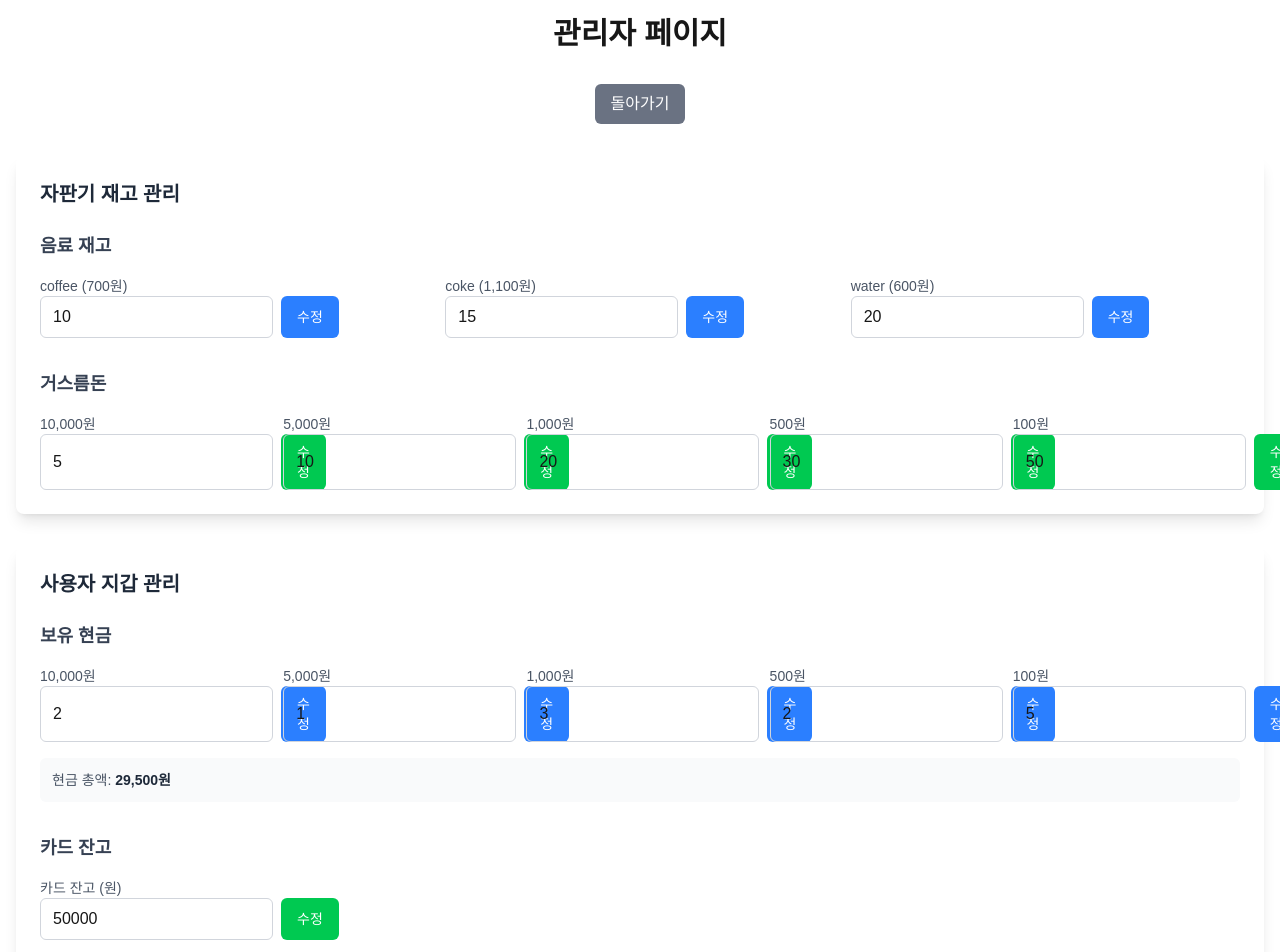
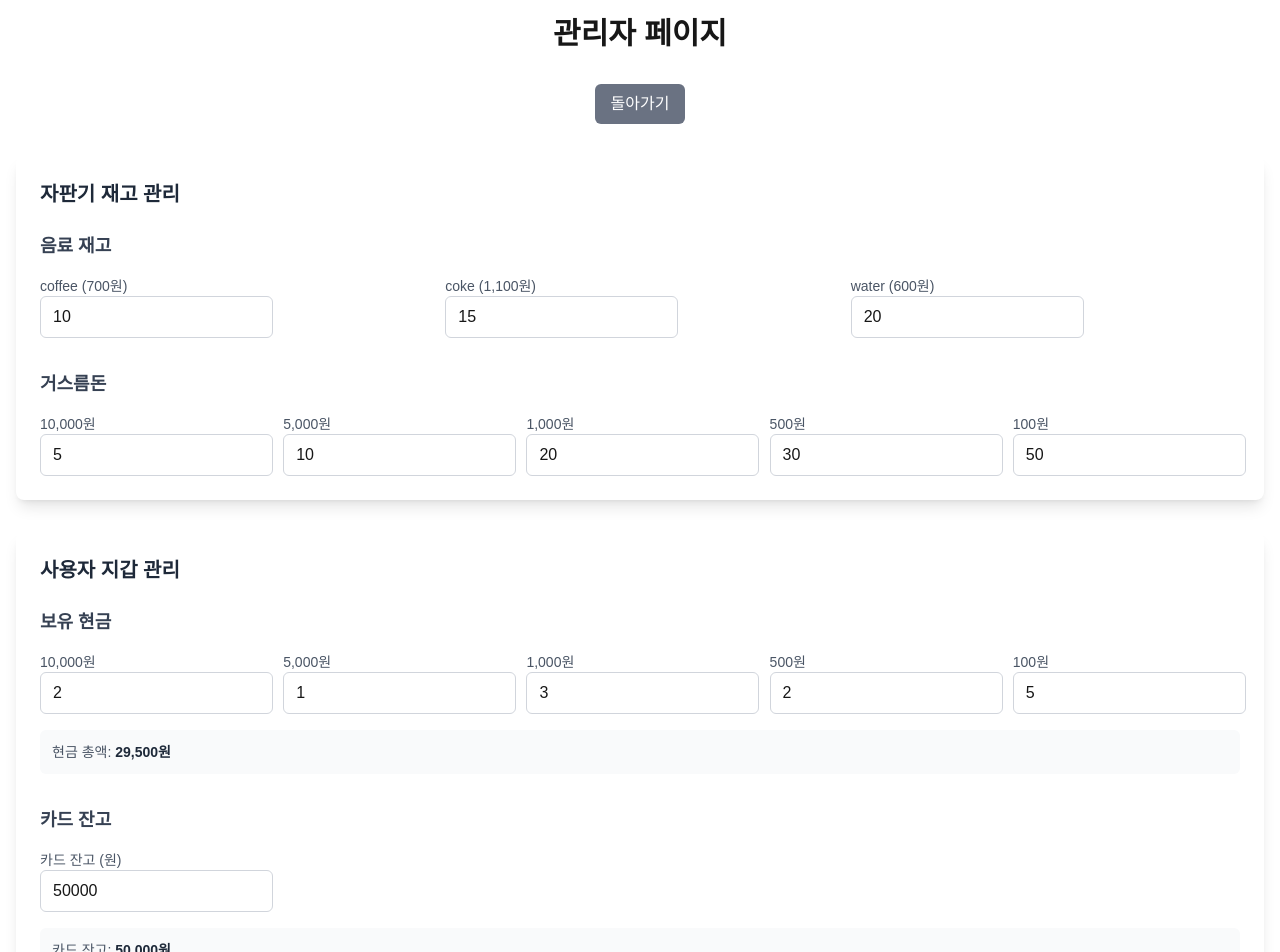
Before and after one commit to student513/johyeongjun-vending-machine, a Next.js app: page /admin in a window 1280 px wide. Shown: the top 952 px of the page. Built offline with nearby package versions, Linux system fonts and the light colour scheme.

Commit message:
remove: 불필요한 버튼 삭제
관리자모드 input에서 직접 값을 변경할 수 있게 변경

```diff
--- a/src/app/components/inventory-editor.tsx
+++ b/src/app/components/inventory-editor.tsx
@@ -142,7 +142,6 @@ export default function InventoryEditor() {
         <ProductInputGroup
           products={products}
           onUpdate={handleInventoryUpdate}
-          buttonVariant="action"
         />
       </div>
 
@@ -152,7 +151,6 @@ export default function InventoryEditor() {
         <MoneyInputGroup
           moneyUnits={moneyUnits}
           onUpdate={handleChangeUpdate}
-          buttonVariant="success"
         />
       </div>
     </div>
--- a/src/app/components/ui/input-with-button.tsx
+++ b/src/app/components/ui/input-with-button.tsx
@@ -6,8 +6,8 @@ interface InputWithButtonProps {
   label: string;
   value: number;
   onChange: (value: number) => void;
-  onButtonClick: () => void;
-  buttonText: string;
+  onButtonClick?: () => void;
+  buttonText?: string;
   buttonVariant?: "primary" | "secondary" | "action" | "success";
   buttonSize?: "sm" | "md" | "lg";
   min?: number;
@@ -47,6 +47,7 @@ export const InputWithButton: React.FC<InputWithButtonProps> = ({
           disabled={disabled}
           className="flex-1"
         />
+        {buttonText && onButtonClick && (
           <Button
             variant={buttonVariant}
             size={buttonSize}
@@ -55,6 +56,7 @@ export const InputWithButton: React.FC<InputWithButtonProps> = ({
           >
             {buttonText}
           </Button>
+        )}
       </div>
     </div>
   );
--- a/src/app/components/ui/money-input-group.tsx
+++ b/src/app/components/ui/money-input-group.tsx
@@ -8,14 +8,12 @@ interface MoneyInputGroupProps {
     count: number;
   }>;
   onUpdate: (value: number, newCount: number) => void;
-  buttonVariant?: "primary" | "secondary" | "action" | "success";
   className?: string;
 }
 
 export const MoneyInputGroup: React.FC<MoneyInputGroupProps> = ({
   moneyUnits,
   onUpdate,
-  buttonVariant = "action",
   className,
 }) => {
   return (
@@ -28,9 +26,6 @@ export const MoneyInputGroup: React.FC<MoneyInputGroupProps> = ({
           label={label}
           value={count}
           onChange={(newCount) => onUpdate(value, newCount)}
-          onButtonClick={() => onUpdate(value, count)}
-          buttonText="수정"
-          buttonVariant={buttonVariant}
         />
       ))}
     </div>
--- a/src/app/components/ui/product-input-group.tsx
+++ b/src/app/components/ui/product-input-group.tsx
@@ -10,14 +10,12 @@ interface Product {
 interface ProductInputGroupProps {
   products: Product[];
   onUpdate: (productName: string, newQuantity: number) => void;
-  buttonVariant?: "primary" | "secondary" | "action" | "success";
   className?: string;
 }
 
 export const ProductInputGroup: React.FC<ProductInputGroupProps> = ({
   products,
   onUpdate,
-  buttonVariant = "action",
   className,
 }) => {
   return (
@@ -28,9 +26,6 @@ export const ProductInputGroup: React.FC<ProductInputGroupProps> = ({
           label={`${name} (${price.toLocaleString()}원)`}
           value={quantity}
           onChange={(newQuantity) => onUpdate(name, newQuantity)}
-          onButtonClick={() => onUpdate(name, quantity)}
-          buttonText="수정"
-          buttonVariant={buttonVariant}
         />
       ))}
     </div>
--- a/src/app/components/wallet-editor.tsx
+++ b/src/app/components/wallet-editor.tsx
@@ -39,10 +39,13 @@ export default function WalletEditor() {
     }));
   };
 
-  // 카드 잔고 업데이트
-  const handleCardBalanceUpdate = () => {
-    const difference = cardBalance - userMoney.card.balance;
-    updateCardBalance(difference);
+  // 카드 잔고 업데이트 (입력값이 바뀔 때마다 바로 반영)
+  const handleCardBalanceChange = (newBalance: number) => {
+    setCardBalance(newBalance);
+    const difference = newBalance - userMoney.card.balance;
+    if (difference !== 0) {
+      updateCardBalance(difference);
+    }
   };
 
   // 화폐 키 반환 함수
@@ -101,11 +104,7 @@ export default function WalletEditor() {
       {/* 현금 관리 */}
       <div className="mb-8">
         <h3 className="text-lg font-semibold mb-4 text-gray-700">보유 현금</h3>
-        <MoneyInputGroup
-          moneyUnits={moneyUnits}
-          onUpdate={handleCashUpdate}
-          buttonVariant="action"
-        />
+        <MoneyInputGroup moneyUnits={moneyUnits} onUpdate={handleCashUpdate} />
 
         {/* 현금 총액 표시 */}
         <div className="mt-4 p-3 bg-gray-50 rounded-md">
@@ -125,10 +124,7 @@ export default function WalletEditor() {
           <InputWithButton
             label="카드 잔고 (원)"
             value={cardBalance}
-            onChange={setCardBalance}
-            onButtonClick={handleCardBalanceUpdate}
-            buttonText="수정"
-            buttonVariant="success"
+            onChange={handleCardBalanceChange}
           />
         </div>
 
```
Lines whose indentation alone changed are shown as unchanged.
